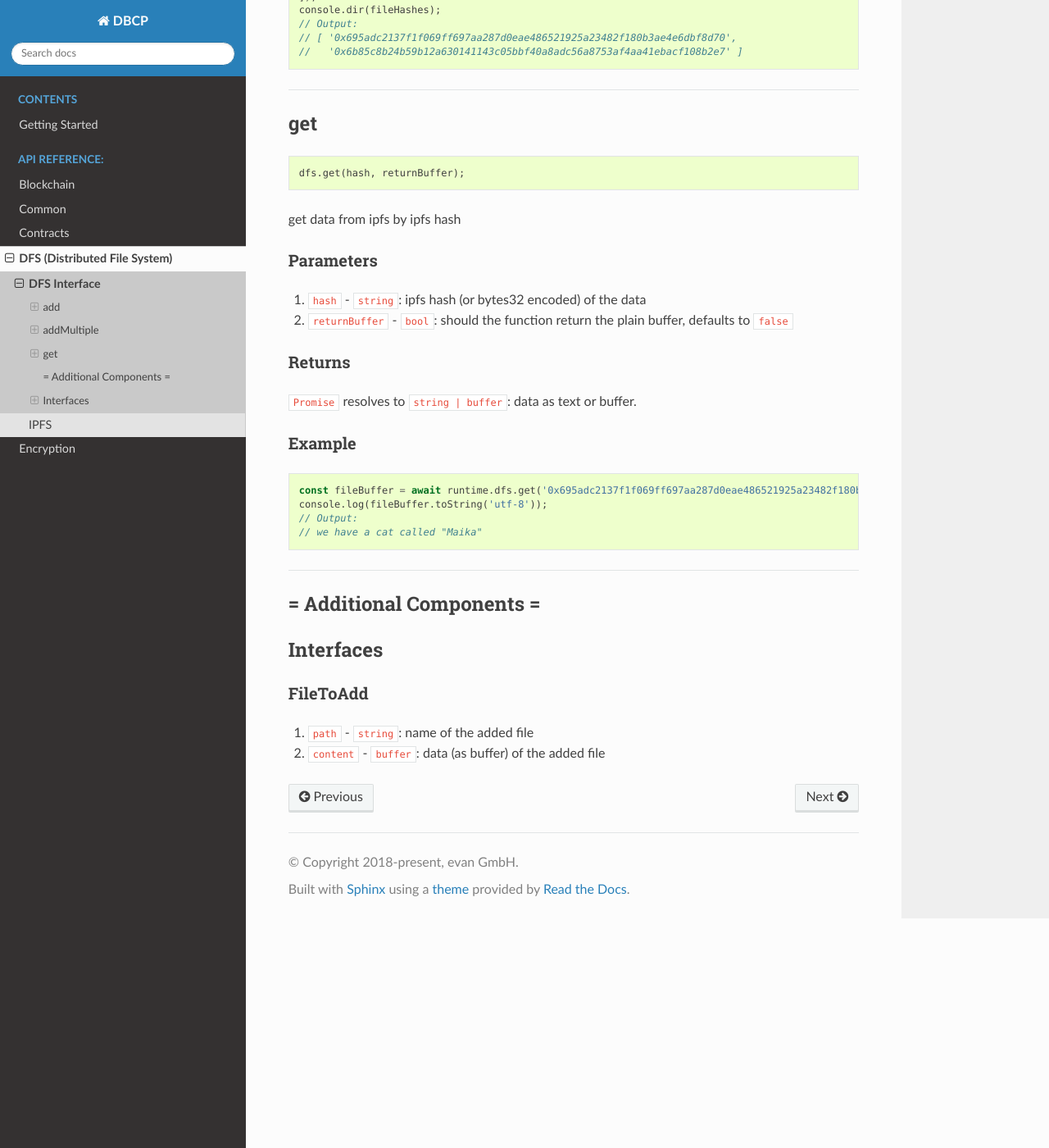
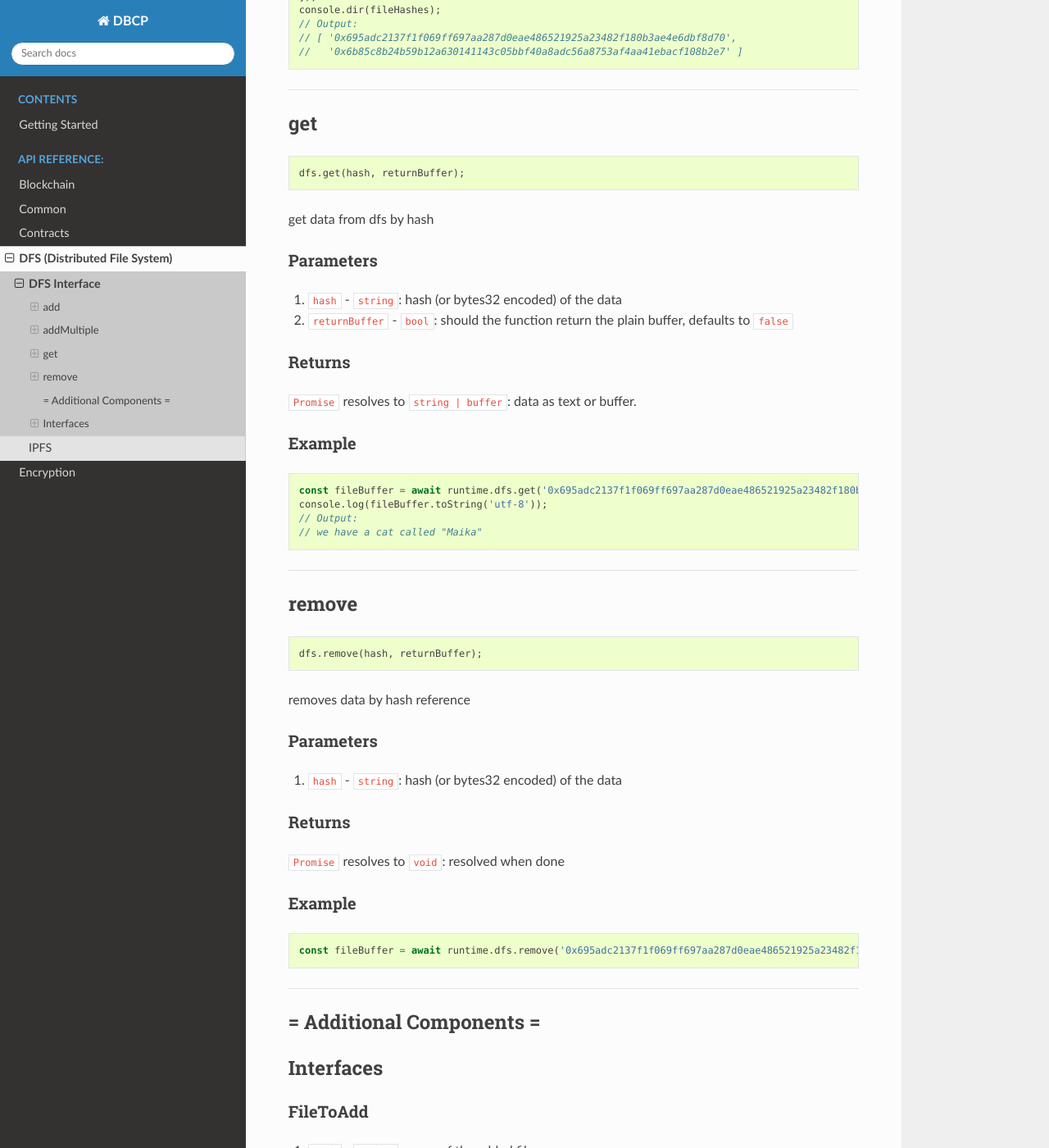
Before and after one commit to evannetwork/dbcp, a Sphinx documentation site: the page built from docs/dfs/dfs-interface.rst, in a window 1280 px wide and 1400 px high, scrolled down 1714 px. Shown: the whole window at 82% size. Built offline with Sphinx 7.4.7 and the Read the Docs theme 2.0.0, drawn with Linux system fonts in a browser that asks for light colours; some of the changed text lies outside the part shown.

Commit message:
adjust dfs interface and ipfs api
- add `remove` function to `Dfs` interface
- add `remove` function to `Ipfs`
- remove `stop` function from `Dfs` interface
- remove `stop` function from `Ipfs`
- [CORE-607]

```diff
--- a/docs/dfs/dfs-interface.rst
+++ b/docs/dfs/dfs-interface.rst
@@ -26,7 +26,7 @@ add
 
     dfs.add(name, data);
 
-add content to ipfs
+add content to dfs
 file content is converted to Buffer (in NodeJS) or an equivalent "polyfill" (in browsers)
 
 ----------
@@ -40,7 +40,7 @@ Parameters
 Returns
 -------
 
-``string``: ipfs hash of the data.
+``string``: hash of the data.
 
 -------
 Example
@@ -79,7 +79,7 @@ Parameters
 Returns
 -------
 
-``Promise`` resolves to ``string[]``: ipfs hash array of the data.
+``Promise`` resolves to ``string[]``: hash array of the data.
 
 -------
 Example
@@ -112,13 +112,13 @@ get
 
     dfs.get(hash, returnBuffer);
 
-get data from ipfs by ipfs hash
+get data from dfs by hash
 
 ----------
 Parameters
 ----------
 
-#. ``hash`` - ``string``: ipfs hash (or bytes32 encoded) of the data
+#. ``hash`` - ``string``: hash (or bytes32 encoded) of the data
 #. ``returnBuffer`` - ``bool``: should the function return the plain buffer, defaults to ``false``
 
 -------
@@ -140,6 +140,39 @@ Example
 
 ------------------------------------------------------------------------------
 
+.. _dfs_remove:
+
+remove
+===================
+
+.. code-block:: javascript
+
+    dfs.remove(hash, returnBuffer);
+
+removes data by hash reference
+
+----------
+Parameters
+----------
+
+#. ``hash`` - ``string``: hash (or bytes32 encoded) of the data
+
+-------
+Returns
+-------
+
+``Promise`` resolves to ``void``: resolved when done
+
+-------
+Example
+-------
+
+.. code-block:: javascript
+
+    const fileBuffer = await runtime.dfs.remove('0x695adc2137f1f069ff697aa287d0eae486521925a23482f180b3ae4e6dbf8d70');
+
+------------------------------------------------------------------------------
+
 = Additional Components =
 ==========================
 
```
Also changed, not shown: VERSIONS.md (+4 -0 lines), 3 other files.
